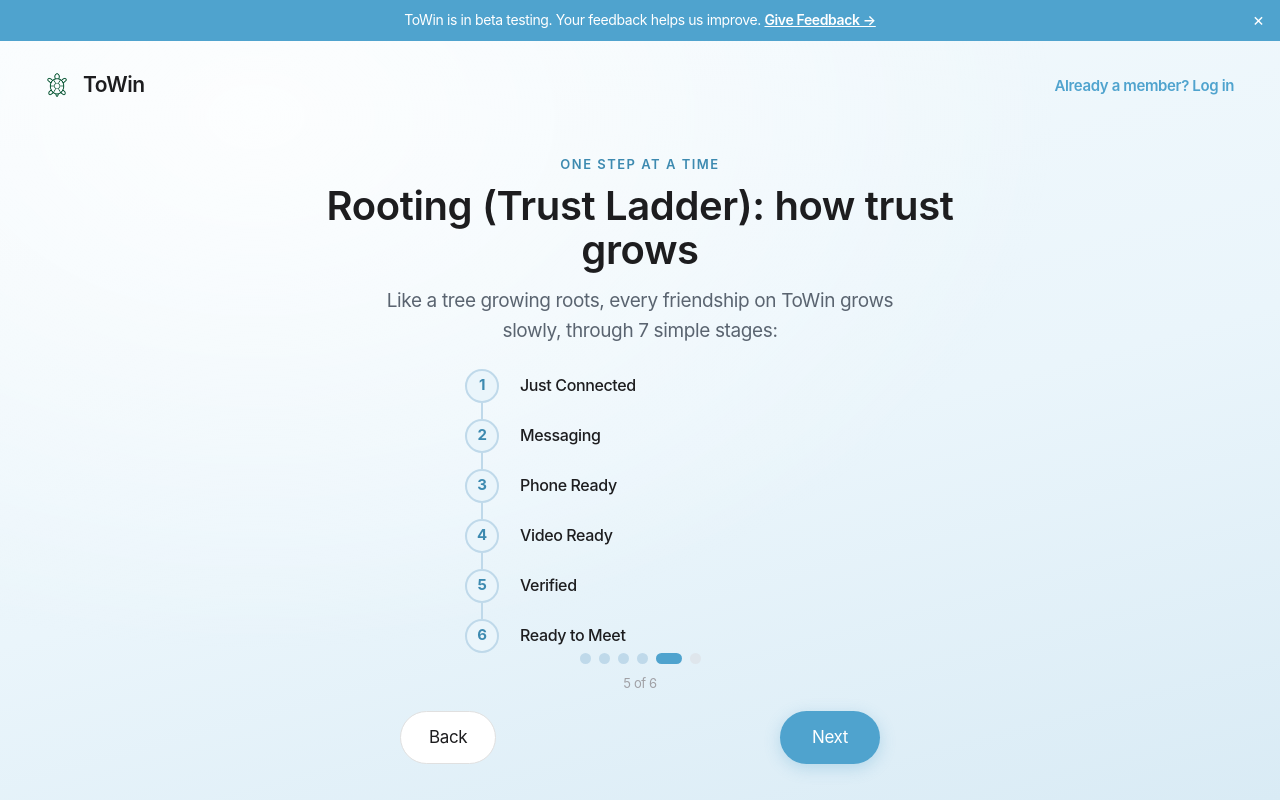
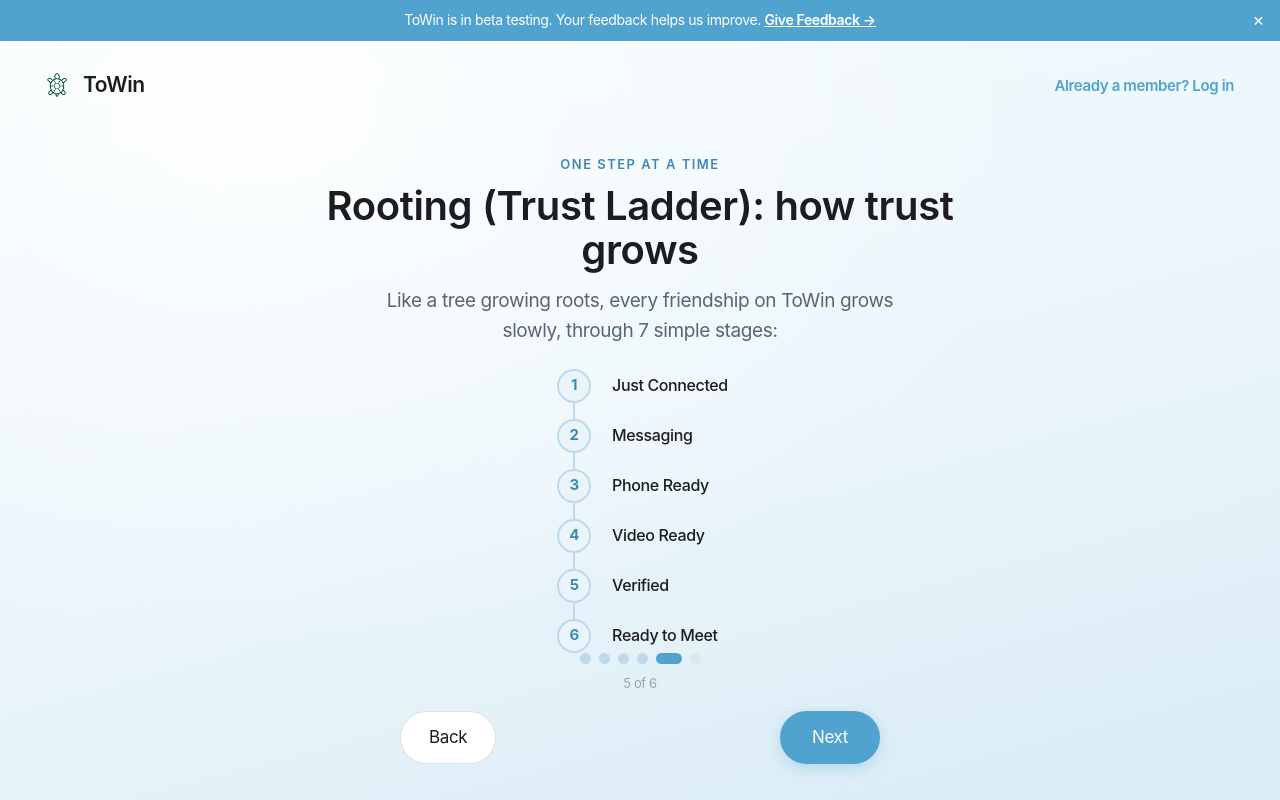
Before and after one commit to Harsha-anbu-g/Towin, a React (Vite) app in the folder frontend/: page / in a window 1280 px wide. Both pictures are taken after a click on the button 676 px from the left and 658 px from the top of the page. Built offline with nearby package versions, Linux system fonts and the light colour scheme; no server answers.

Commit message:
fix: center the trust ladder on the landing slide
The ladder lived in a fixed 360px block, so its nodes/labels sat left of
centre. Shrink the block to its content (width: fit-content) so margin auto
centres the whole ladder as a unit on screen.

```diff
--- a/frontend/src/data/landingContent.jsx
+++ b/frontend/src/data/landingContent.jsx
@@ -77,7 +77,7 @@ function CardGrid({ children }) {
 // at the top as the goal. Mirrors the tortoise track on the dashboards, but down.
 function StageLadder({ stages }) {
   return (
-    <div style={{ maxWidth: '360px', margin: '0 auto' }}>
+    <div style={{ width: 'fit-content', maxWidth: '360px', margin: '0 auto' }}>
       {stages.map((s, i) => {
         const isLast = i === stages.length - 1;
         const size = isLast ? 44 : 34;
```
